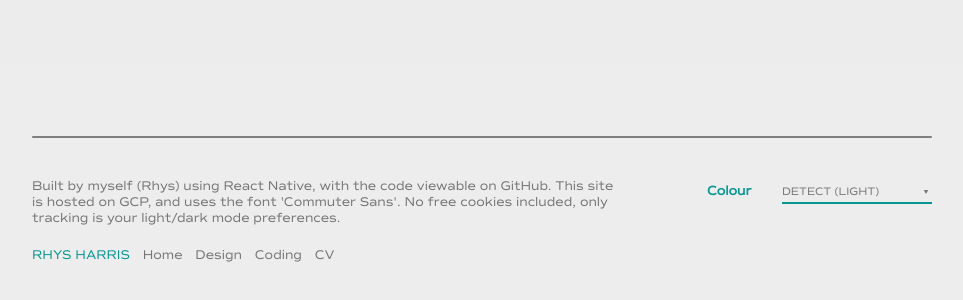
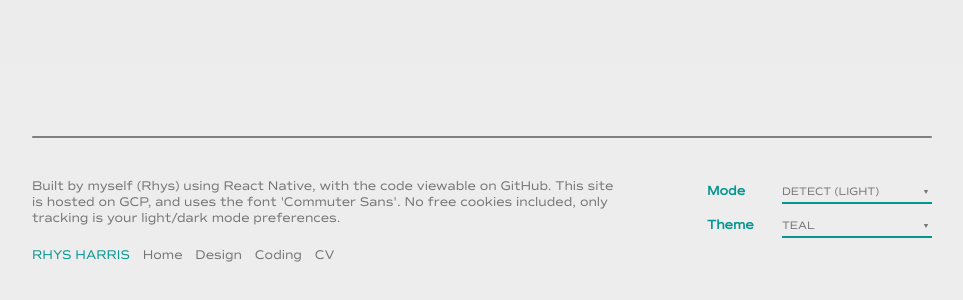
Before and after one commit to rhyscharris/rhys.uk, a React (Create React App) app: page / in a window 1280 px wide. Shown: the part 1770-2070 px from the top of the page, without its empty margins (158-1121 px from the left). Built offline with nearby package versions, Linux system fonts and the light colour scheme.

Commit message:
Early colour scheme changer tool
These colour schemes are entirely ironic and a placeholder for well thought out themes

```diff
--- a/src/App.css
+++ b/src/App.css
@@ -6,6 +6,11 @@
   }
 
 :root { /* variables that are consistent no matter what colour scheme */
+  --spacing: calc(1rem + 2vw);
+}
+
+[data-theme-preference="teal"] {
+  --accent: #059691;
    /*--primary: linear-gradient(90deg, rgb(35, 221, 137) 20%, rgb(8,174,234) 80%); OLD, BEFORE I USED 'PRETTY GRADIENTS'*/
    --primary: linear-gradient(90deg,
    hsl(153deg 73% 50%) 8%,
@@ -43,7 +48,18 @@
    hsl(192deg 100% 46%) 85%,
    hsl(194deg 100% 46%) 90%,
    hsl(196deg 93% 47%) 100%);
-  --spacing: calc(1rem + 2vw);
+}
+[data-theme-preference="red"] {
+  --primary: linear-gradient(90deg, #db3131 20%, #e4af1e 80%);
+  --buttonprimary: linear-gradient(to right, #db3131 -10%, #e4af1e 110%);
+  --gradient-text: linear-gradient(to top, #db3131 15%, #e4af1e 85%);
+  --accent:#c7531d;
+}
+[data-theme-preference="purple"] {
+  --primary: linear-gradient(90deg, #5926d8 20%, #8e68e6 80%);
+  --buttonprimary: linear-gradient(to right, #5926d8 -10%, #8e68e6 110%);
+  --gradient-text: linear-gradient(to top, #5926d8 15%, #8e68e6 85%);
+  --accent:#6b3edd;
 }
 
 [data-color-preference="auto"] { /*default to light mode if user doesn't support colour schemes*/
@@ -51,17 +67,14 @@
   --background: #ecececec;
   --card-background: #fff;
   --button-background: #fff;
-  --teal:#059691;
 }
 @media (prefers-color-scheme: dark) {
   [data-color-preference="auto"] { /*if auto is selected on the <select>, and OS scheme is dark, use dark variables*/
     --background: #1c181e;
     --text-primary: white;
     --text-secondary: grey;
-    --accent: darkred;
     --card-background: #494949;
     --button-background: none;
-    --teal: #07cfc7;
   }
 }
 
@@ -70,17 +83,14 @@
   --background: #ecececec;
   --card-background: #fff;
   --button-background: #fff;
-  --teal:#059691;
 }
 
 [data-color-preference="dark"] { /* if dark selected on the <select>, use dark variables */
   --background: #1c181e;
   --text-primary: white;
   --text-secondary: grey;
-  --accent: darkred;
   --card-background: #494949;
   --button-background: none;
-  --teal: #07cfc7;
 }
 
 
--- a/src/components/Footer.css
+++ b/src/components/Footer.css
@@ -53,7 +53,7 @@ footer {
 }
 
 .footer-links .name a {
-    color: var(--teal);
+    color: var(--accent);
     text-transform: uppercase;
 }
 
@@ -86,7 +86,7 @@ footer {
 }
 .footer-line label {
     font-weight: 600;
-    color: var(--teal);
+    color: var(--accent);
     min-width: 33.33333%;
 }
 .select-input {
@@ -119,7 +119,7 @@ footer {
     border: 0;
     border-radius: 0;
     outline: 0;
-    border-bottom: 2px solid var(--teal);
+    border-bottom: 2px solid var(--accent);
     padding: 0.25rem 1rem 0.25em 0;
     transition: border-color 125ms ease-in-out;
     font-size: 1rem;
--- a/src/components/Footer.js
+++ b/src/components/Footer.js
@@ -5,28 +5,8 @@ import theme from '../App';
 import './Footer.css';
 import useLocalStorage from 'use-local-storage'
 
-const selectEl = document.getElementById('color-preference');
-
-// When the user changes the <select> value, the preference is changed for `data-color-preference`, and is stored in `localStorage`
-//selectEl.addEventListener('change', function(e) {
-//  const preference = e.target.value;
-
-//  document.documentElement.dataset.colorPreference = preference;
-//  localStorage.setItem('color-preference', preference);
-//});
-
-// When arriving on the page a check is made to see if there is a stored preference, and if there is it is applied to `data-color-preference` and the <select>’s value is updated to match
-//const storedPreference = localStorage.getItem('color-preference');
-//if (storedPreference) {
-//  document.documentElement.dataset.colorPreference = storedPreference;
-//  selectEl.value = storedPreference;
-//}
-
-class ColourTheme extends React.Component {
-
-}
-
 const storedPreference = localStorage.getItem('color-preference');
+const themeStoredPreference = localStorage.getItem('theme-preference');
 
 class Footer extends React.Component {
     constructor(props) {
@@ -36,17 +16,34 @@ class Footer extends React.Component {
             this.state = {value: storedPreference}; // then set the <select> value to be the user's stored pref. This works because the <select> value is tied to {this.state.value}
         }
         else {
-            this.state = {value: 'auto'}; // otherwise, set the <select> value to be 'auto'. Without this, new users couldn't navigate the site.
+            this.state = {value: 'auto'}; // otherwise, set the <select> value to be 'null'. Without this, new users couldn't navigate the site.
             document.documentElement.dataset.colorPreference = this.state.value // ensure data-color-preference is set to 'auto'
         }
+        if (themeStoredPreference) {
+            document.documentElement.dataset.themePreference = themeStoredPreference
+            this.theme = {value: themeStoredPreference}; // then set the <select> value to be the user's stored pref. This works because the <select> value is tied to {this.state.value}
+        }
+        else {
+            this.theme = {value: 'teal'}; // otherwise, set the <select> value to be 'null'. Without this, new users couldn't navigate the site.
+            document.documentElement.dataset.themePreference = this.theme.value // ensure data-theme-preference is set to 'teal' by default
+        }
         this.handleChange = this.handleChange.bind(this); // Part of constructor
+        this.handleThemeChange = this.handleThemeChange.bind(this)
     }
 
+    //event handler for dark/light mode
     handleChange(event) { // When a user changes the <select> value, do this...
         this.setState({value: event.target.value}); // Tells selector what to display. So, keep selector's current value
         this.state = {value: event.target.value}; // set this.state.value to just the target value. Otherwise it needs a full submit button.
         document.documentElement.dataset.colorPreference = this.state.value; // set the custom data attribute (data-color-preference) to equal to whatever value is in the selector
         localStorage.setItem('color-preference', document.documentElement.dataset.colorPreference); // write the custom data attribute (data-color-preference) to user's local browser storage. When they navigate elsewhere on the site, or return, preferences will be saved.
+    }
+    //event handler for theme colour
+    handleThemeChange(event) { // When a user changes the *theme* <select> value, do this...
+        this.setState({value: event.target.value}); // Tells selector what to display. So, keep selector's current value
+        this.theme = {value: event.target.value}; // set this.state.value to just the target value. Otherwise it needs a full submit button.
+        document.documentElement.dataset.themePreference = this.theme.value; // set the custom data attribute (data-theme-preference) to equal to whatever value is in the selector
+        localStorage.setItem('theme-preference', document.documentElement.dataset.themePreference); // write the custom data attribute (data-theme-preference) to user's local browser storage. When they navigate elsewhere on the site, or return, preferences will be saved.
     }
 
 
@@ -74,12 +71,23 @@ class Footer extends React.Component {
                         </div>
                         <div className='footer-tools'>
                             <div className='footer-line'>
-                                <label for='color-preference'>Colour</label>
+                                <label for='color-preference'>Mode</label>
                                 <div className='select-input'>
                                     <select value={this.state.value} onChange={this.handleChange} id="color-preference" className='theme-select' aria-label="Select color scheme preference">
                                         <option value="auto">Detect ({window.matchMedia('(prefers-color-scheme: dark)').matches ? "Dark)" : "Light)"}</option>
                                         <option value="light">Light</option>
                                         <option value="dark">Dark</option>
+                                    </select>
+                                    <svg width="10" height="10" viewBox="0 0 10 10" xmlns="http://www.w3.org/2000/svg"><path d="M5 9.63c.3 0 .47-.18.72-.63l4.03-7.68c.15-.28.25-.47.25-.67C10 .05 9.35 0 8.96 0H1.04C.64 0 0 .05 0 .65c0 .2.1.4.25.67L4.28 9c.25.45.42.63.72.63z" fill-rule="nonzero"></path></svg>
+                                </div>
+                            </div>
+                            <div className='footer-line'>
+                                <label for='color-preference'>Theme</label>
+                                <div className='select-input'>
+                                    <select value={this.theme.value} onChange={this.handleThemeChange} id="theme-preference" className='theme-select' aria-label="Select color scheme preference">
+                                        <option value="teal">Teal</option>
+                                        <option value="purple">Purple</option>
+                                        <option value="red">Red</option>
                                     </select>
                                     <svg width="10" height="10" viewBox="0 0 10 10" xmlns="http://www.w3.org/2000/svg"><path d="M5 9.63c.3 0 .47-.18.72-.63l4.03-7.68c.15-.28.25-.47.25-.67C10 .05 9.35 0 8.96 0H1.04C.64 0 0 .05 0 .65c0 .2.1.4.25.67L4.28 9c.25.45.42.63.72.63z" fill-rule="nonzero"></path></svg>
                                 </div>
--- a/src/components/Navbar.css
+++ b/src/components/Navbar.css
@@ -54,7 +54,7 @@
   }
 
   .nav-links {
-    color: var(--teal);
+    color: var(--accent);
     display: flex;
     align-items: center;
     text-decoration: none;
```
Lines whose indentation alone changed are shown as unchanged.
